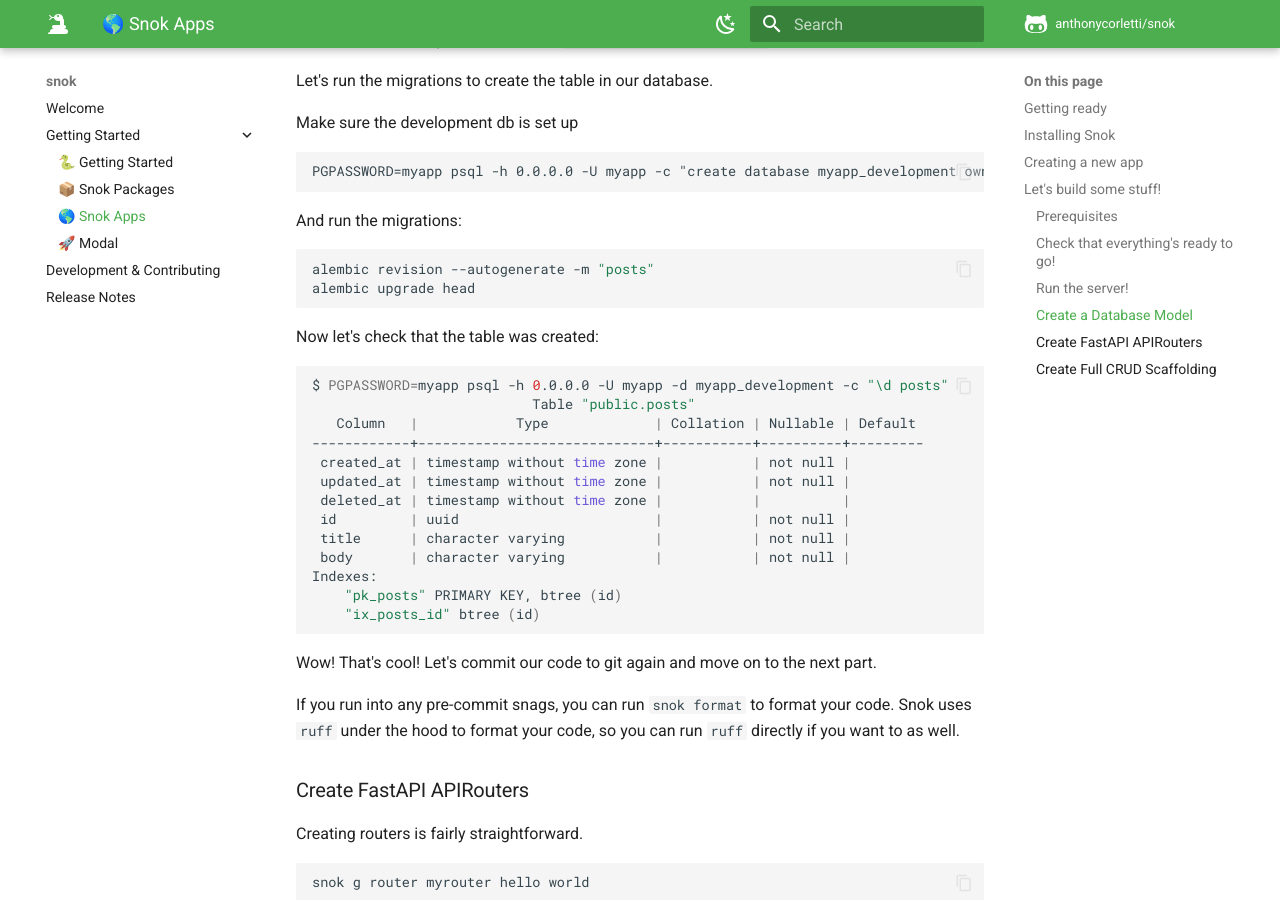
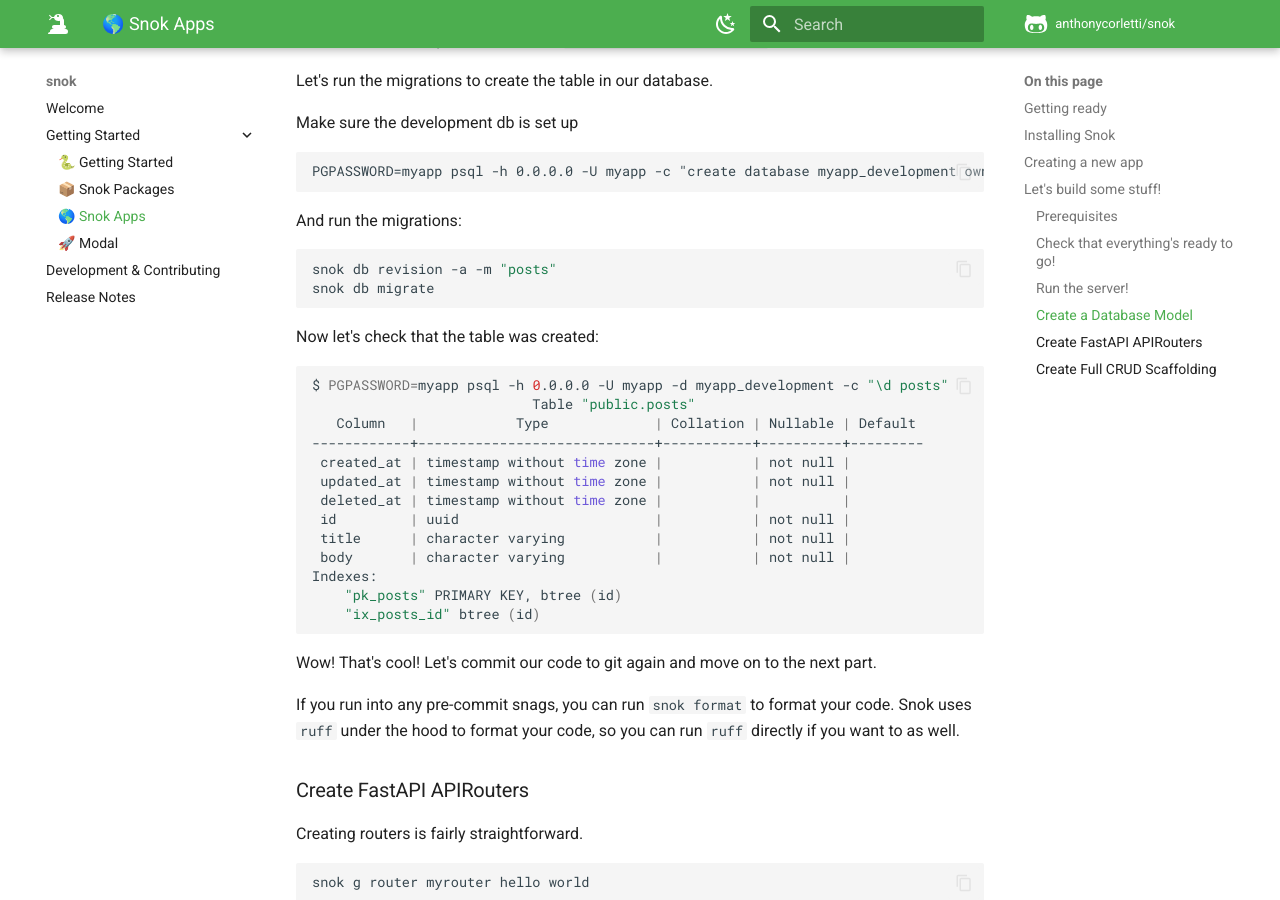
Before and after one commit to anthonycorletti/snok, an MkDocs documentation site: the page built from docs/getting-started/apps.md, in a window 1280 px wide and 900 px high, scrolled down 2747 px. Built offline with MkDocs 1.6.1 and Material for MkDocs 9.7.7, drawn with Linux system fonts in a browser that asks for light colours; comment, search, counter and statistics services are not loaded; some of the changed text lies outside the part shown.

Commit message:
📚 Updated docs.

````diff
--- a/docs/getting-started/apps.md
+++ b/docs/getting-started/apps.md
@@ -143,8 +143,8 @@ PGPASSWORD=myapp psql -h 0.0.0.0 -U myapp -c "create database myapp_development
 And run the migrations:
 
 ```sh
-alembic revision --autogenerate -m "posts"
-alembic upgrade head
+snok db revision -a -m "posts"
+snok db migrate
 ```
 
 Now let's check that the table was created:
@@ -228,8 +228,8 @@ Awesome! We just generated a fully tested CRUD feature with tests super fast!
 Let's run our migrations.
 
 ```sh
-alembic revision --autogenerate -m "authors"
-alembic upgrade head
+snok db revision -a -m "authors"
+snok db migrate
 ```
 
 Let's check the table
````
